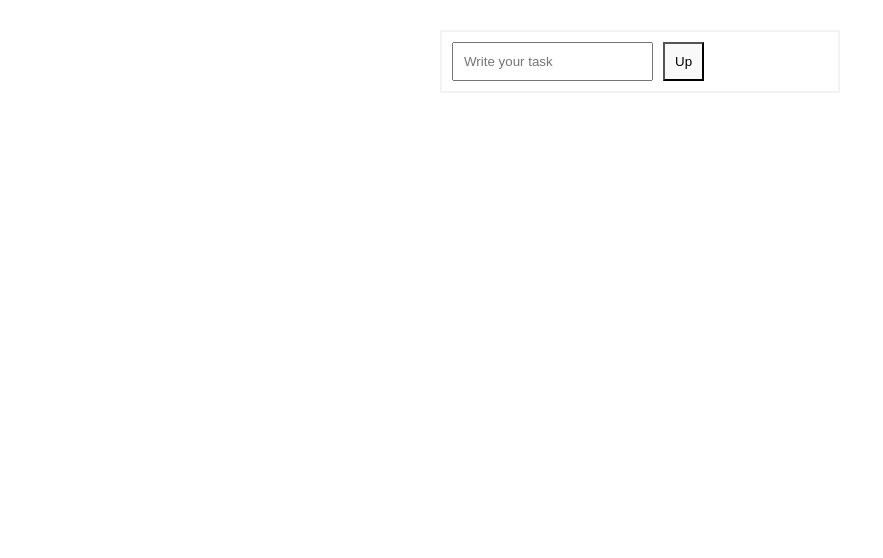
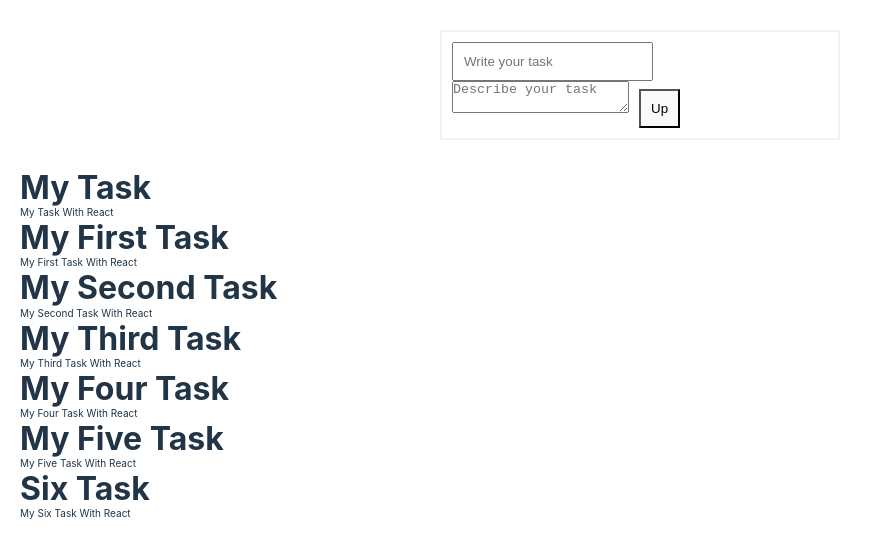
Before and after one commit to Christiano0407/react_init, a React (Vite) app in the folder react_init/: page / in a window 1280 px wide. Shown: the top 558 px of the page, without its empty margins (0-883 px from the left). Built offline with nearby package versions, Linux system fonts and the light colour scheme.

Commit message:
add description task in project

```diff
--- a/react_init/index.html
+++ b/react_init/index.html
@@ -4,7 +4,7 @@
     <meta charset="UTF-8" />
     <link rel="icon" type="image/svg+xml" href="/vite.svg" />
     <meta name="viewport" content="width=device-width, initial-scale=1.0" />
-    <title>Vite + React | Web Application |</title>
+    <title>Vite + React | Web Application | Deploy Application</title>
   </head>
   <body>
     <div id="root"></div>
--- a/react_init/src/App.jsx
+++ b/react_init/src/App.jsx
@@ -14,8 +14,15 @@ function App() {
     setTasks(data);
   }, []);
 
-  function createList(task) {
-    setTasks([...tasks, tasks]);
+  function createList(taskTitle) {
+    setTasks([
+      ...tasks,
+      {
+        title: taskTitle,
+        id: tasks.length,
+        description: "New Task Four",
+      },
+    ]);
   }
 
   return (
--- a/react_init/src/oneApp/components/FormTask.jsx
+++ b/react_init/src/oneApp/components/FormTask.jsx
@@ -6,13 +6,17 @@ import "../src/css/taskList.css";
 //**! ==== === Form Component === */
 export const FormTask = ({ createList }) => {
   const [title, setTitle] = useState("");
+  const [description, setDescription] = useState("");
 
   const handleSubmit = (e) => {
     e.preventDefault();
-    const newTask = {
+    /* const newTask = {
       title,
-    };
-    console.log(newTask);
+      id: 4,
+      description: "Prove New Task",
+    }; */
+    console.log(title, description);
+    createList(title);
   };
 
   return (
@@ -26,6 +30,12 @@ export const FormTask = ({ createList }) => {
               setTitle(e.target.value);
             }}
           />
+          <textarea
+            placeholder="Describe your task"
+            onChange={(e) => {
+              setDescription(e.target.value);
+            }}
+          ></textarea>
           <button className="btn-form">Up</button>
         </form>
       </section>
--- /dev/null
+++ b/react_init/src/oneApp/components/TaskCards.jsx
@@ -0,0 +1,14 @@
+//**! === ==== Component Task Card ==== === */
+import "/src/index.css";
+import "../src/css/taskList.css";
+
+//**! ==== Component Cart Task */
+
+export const TaskCards = ({ task }) => {
+  return (
+    <div>
+      <h1>{task.title}</h1>
+      <p>{task.description}</p>
+    </div>
+  );
+};
--- a/react_init/src/oneApp/components/TasksList.jsx
+++ b/react_init/src/oneApp/components/TasksList.jsx
@@ -2,22 +2,20 @@
 //** === Import */
 import "/src/index.css";
 import "../src/css/taskList.css";
+import { TaskCards } from "./TaskCards";
 
 //**! ==== TasList ==== */
-function TasksList(props) {
+function TasksList({ tasks }) {
   /* console.log(data); */
 
-  if (props.tasks.length === 0) {
+  if (tasks.length === 0) {
     return <h1>This task not exist</h1>;
   }
   return (
-    <div>
-      {props.tasks.map((task) => {
-        <div key={task.id}>
-          <h1>{task.title}</h1>
-          <p>{task.description}</p>
-        </div>;
-      })}
+    <div className="list-plus">
+      {tasks.map((task) => (
+        <TaskCards task={task} />
+      ))}
     </div>
   );
 }
--- a/react_init/src/oneApp/src/css/taskList.css
+++ b/react_init/src/oneApp/src/css/taskList.css
@@ -16,3 +16,7 @@
 .btn-form {
   margin-left: 1rem;
 }
+.list-plus {
+  padding: 1rem;
+  margin: 2rem auto;
+}
```
